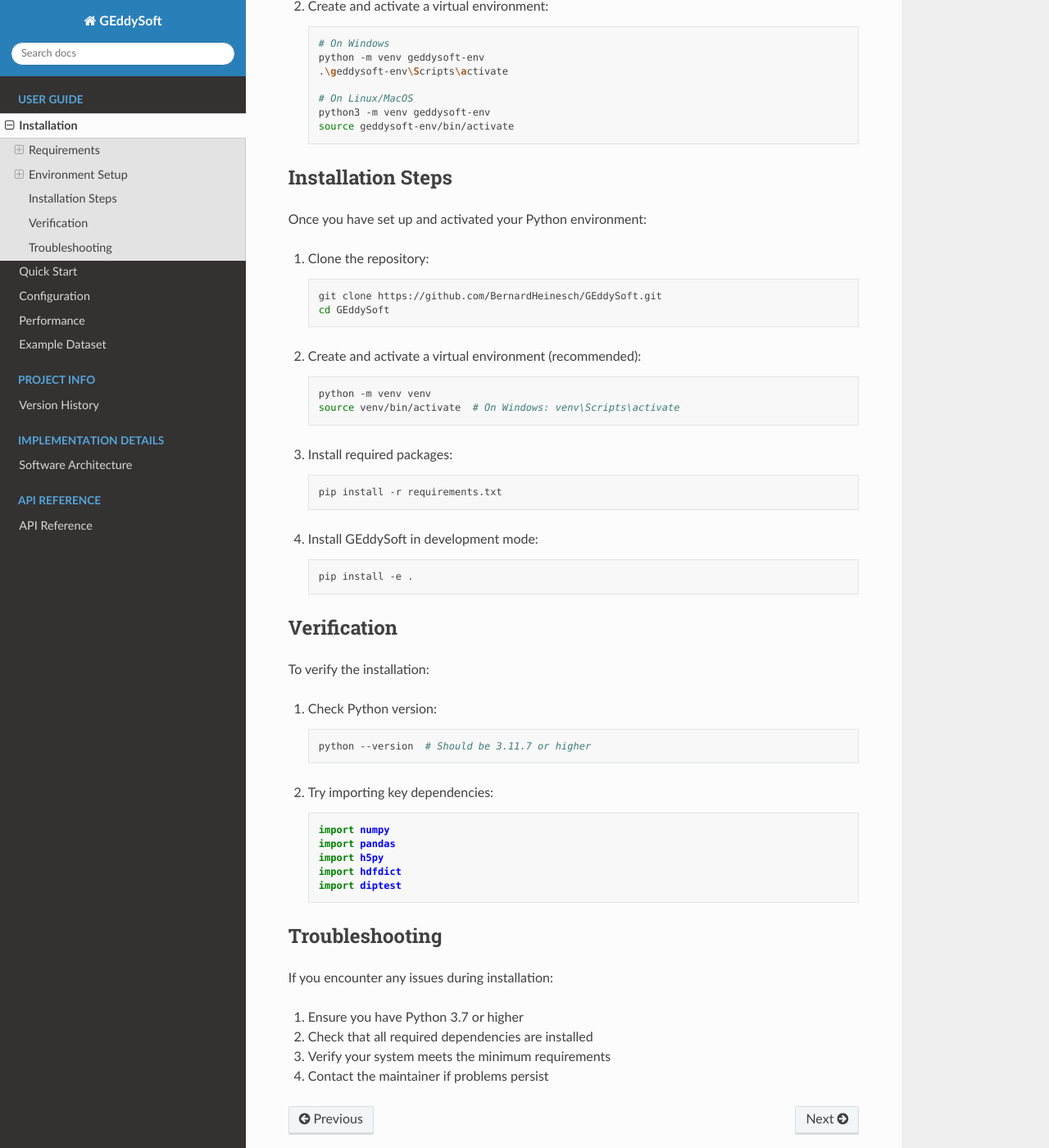
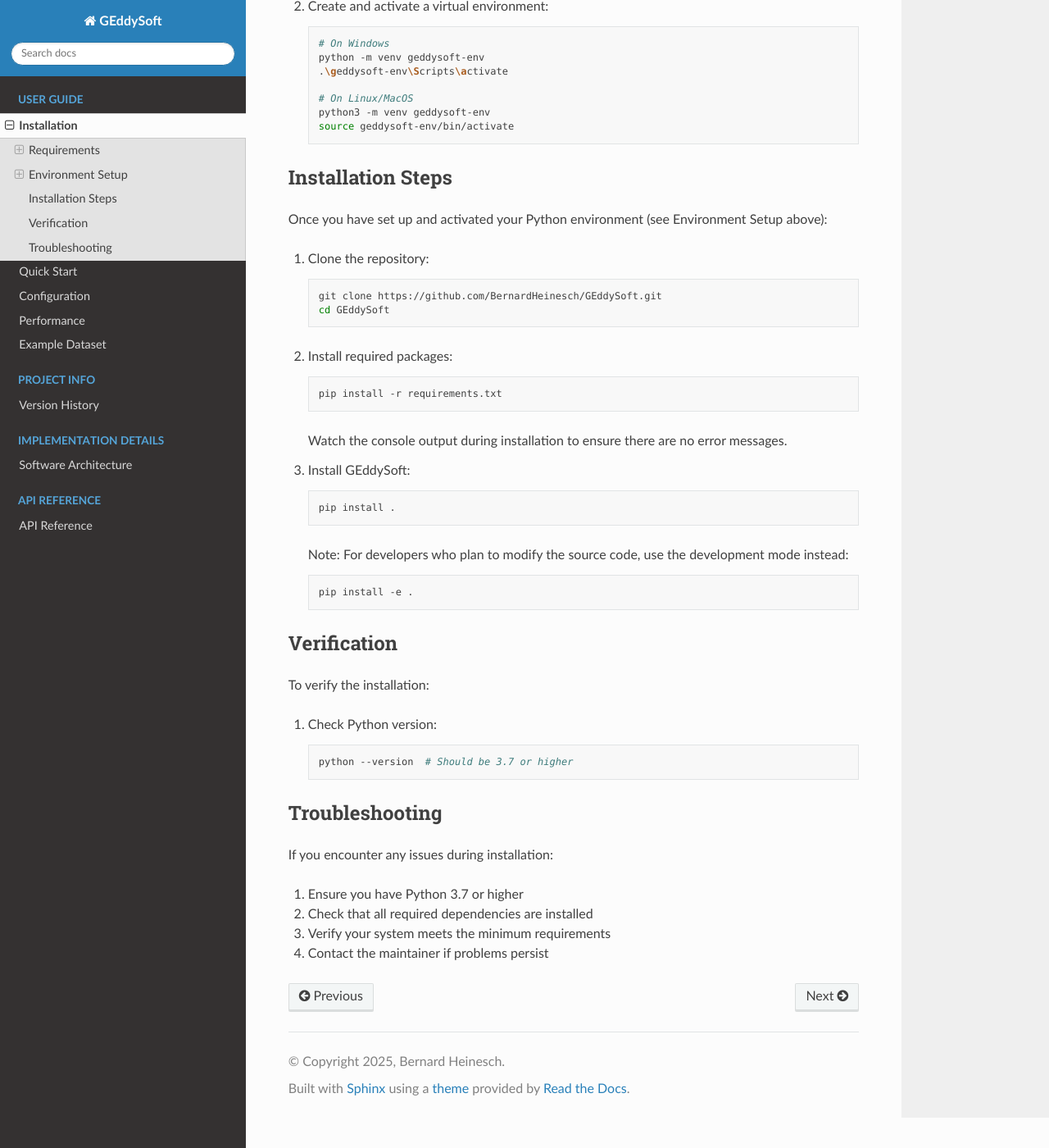
Before and after one commit to BernardHeinesch/GEddySoft, a Sphinx documentation site: the page built from docs/source/user_guide/installation.md, in a window 1280 px wide and 1400 px high, scrolled down 1635 px. Shown: the whole window at 82% size. Built offline with Sphinx 7.4.7 and the Read the Docs theme 3.1.0, drawn with Linux system fonts in a browser that asks for light colours; pages that are not in the unit, such as notebooks, are missing from menus.

Commit message:
docs: update installation and quickstart guides, update ini files. No code changes (v4.0.2)

````diff
--- a/docs/source/user_guide/installation.md
+++ b/docs/source/user_guide/installation.md
@@ -59,7 +59,7 @@
 
 ## Installation Steps
 
-Once you have set up and activated your Python environment:
+Once you have set up and activated your Python environment (see Environment Setup above):
 
 1. Clone the repository:
    ```bash
@@ -67,18 +67,18 @@
    cd GEddySoft
    ```
 
-2. Create and activate a virtual environment (recommended):
-   ```bash
-   python -m venv venv
-   source venv/bin/activate  # On Windows: venv\Scripts\activate
-   ```
-
-3. Install required packages:
+2. Install required packages:
    ```bash
    pip install -r requirements.txt
    ```
+   Watch the console output during installation to ensure there are no error messages.
 
-4. Install GEddySoft in development mode:
+3. Install GEddySoft:
+   ```bash
+   pip install .
+   ```
+
+   Note: For developers who plan to modify the source code, use the development mode instead:
    ```bash
    pip install -e .
    ```
@@ -89,16 +89,7 @@
 
 1. Check Python version:
    ```bash
-   python --version  # Should be 3.11.7 or higher
-   ```
-
-2. Try importing key dependencies:
-   ```python
-   import numpy
-   import pandas
-   import h5py
-   import hdfdict
-   import diptest
+   python --version  # Should be 3.7 or higher
    ```
 
 ## Troubleshooting
````
Also changed, not shown: docs/source/index.md (+1 -1 lines), docs/source/user_guide/quickstart.md (+3 -6 lines), 2 other files.
